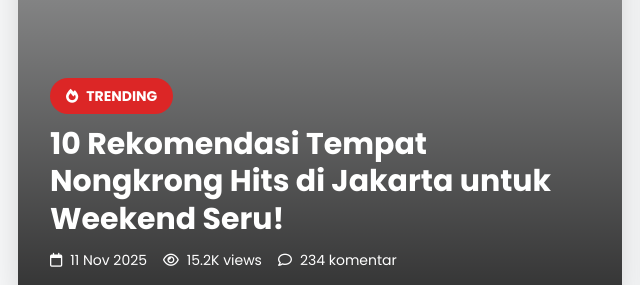
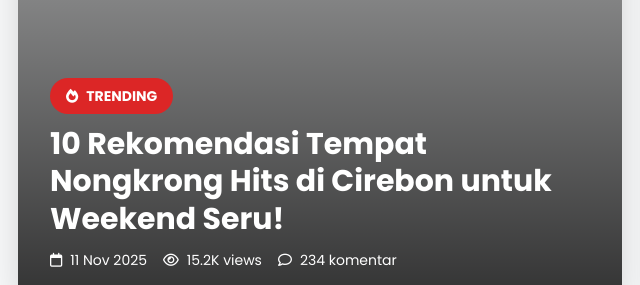
Before and after one commit to NainDev/sukarasa, a plain HTML site: page index.html in a window 1280 px wide. Shown: the part 780-1065 px from the top of the page, 6-646 px from the left. Drawn offline with nearby package versions, Linux system fonts and the light colour scheme; grey boxes are pictures that could not be loaded.

Commit message:
Update index.html

```diff
--- a/index.html
+++ b/index.html
@@ -211,7 +211,7 @@
                             <i class="fas fa-fire mr-2"></i>TRENDING
                         </span>
                         <h2 class="text-3xl font-bold mb-3 leading-tight">
-                            10 Rekomendasi Tempat Nongkrong Hits di Jakarta untuk Weekend Seru!
+                            10 Rekomendasi Tempat Nongkrong Hits di Cirebon untuk Weekend Seru!
                         </h2>
                         <div class="flex items-center text-sm gap-4">
                             <span><i class="far fa-calendar mr-2"></i>11 Nov 2025</span>
```
